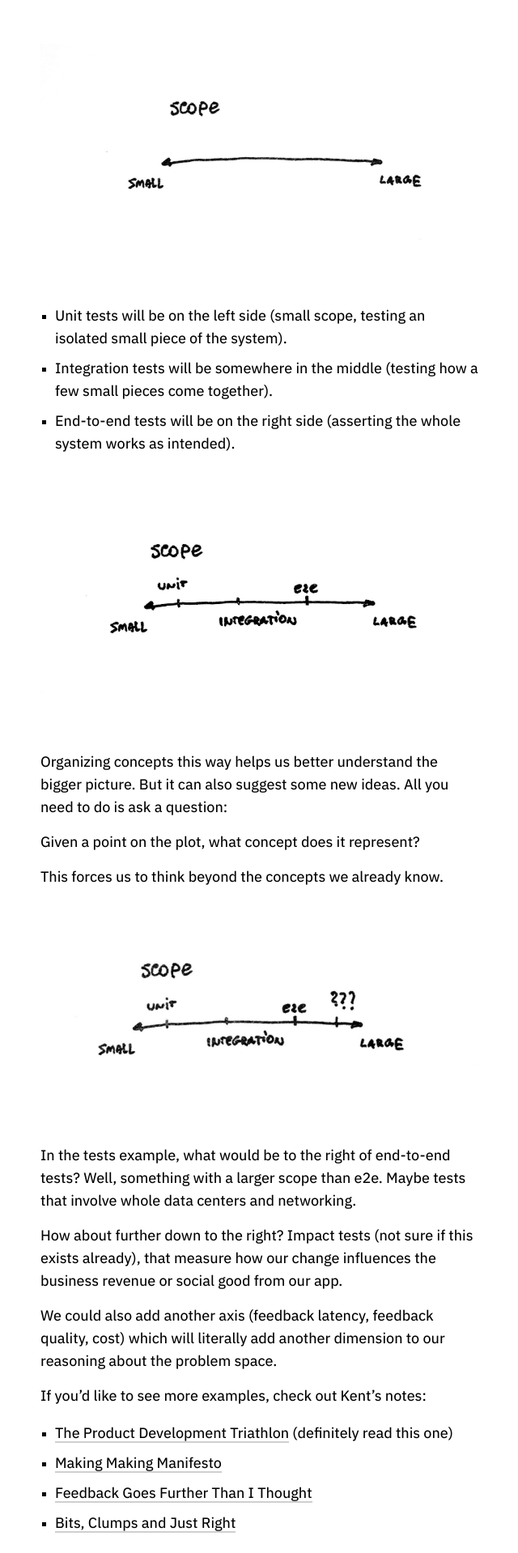
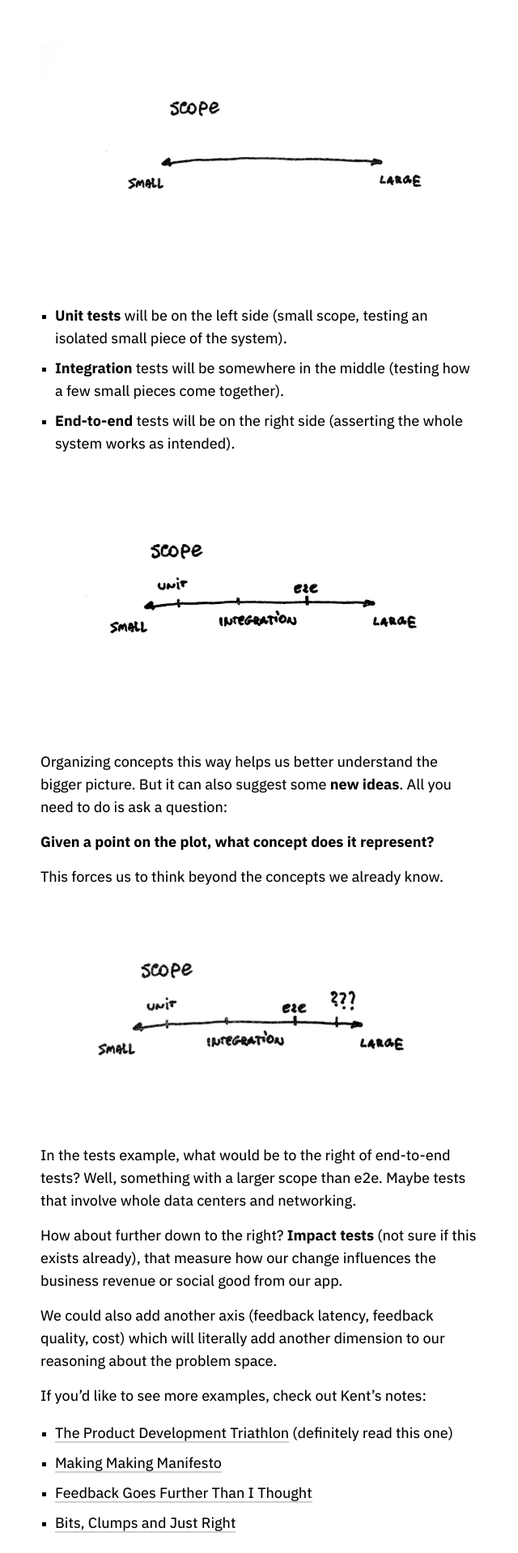
Before and after one commit to frantic/frantic.github.io, a Jekyll site: the page built from _posts/2017-02-24-plotting-ideas.md, in a window 1280 px wide. Shown: the part 651-2569 px from the top of the page at 81% size, without its empty margins (318-958 px from the left). Built offline with Jekyll 4.4.1, drawn with Linux system fonts in a browser that asks for light colours.

Commit message:
Fix bold

```diff
--- a/_includes/styles.css
+++ b/_includes/styles.css
@@ -45,7 +45,7 @@ blockquote { padding-left: 1em; color: #00000090; }
 blockquote::before {content: "> "; float: left; margin: 0 0 0 -1em; }
 
 .quote-author { text-align: right; font-size: 15px; }
-strong { font-weight: 500; }
+strong { font-weight: 600; }
 h1, h2 { margin: 2.5em 0 0.5em; }
 h1 { font-size: 1.7em; }
 h2 { font-size: 1.4em; }
```
